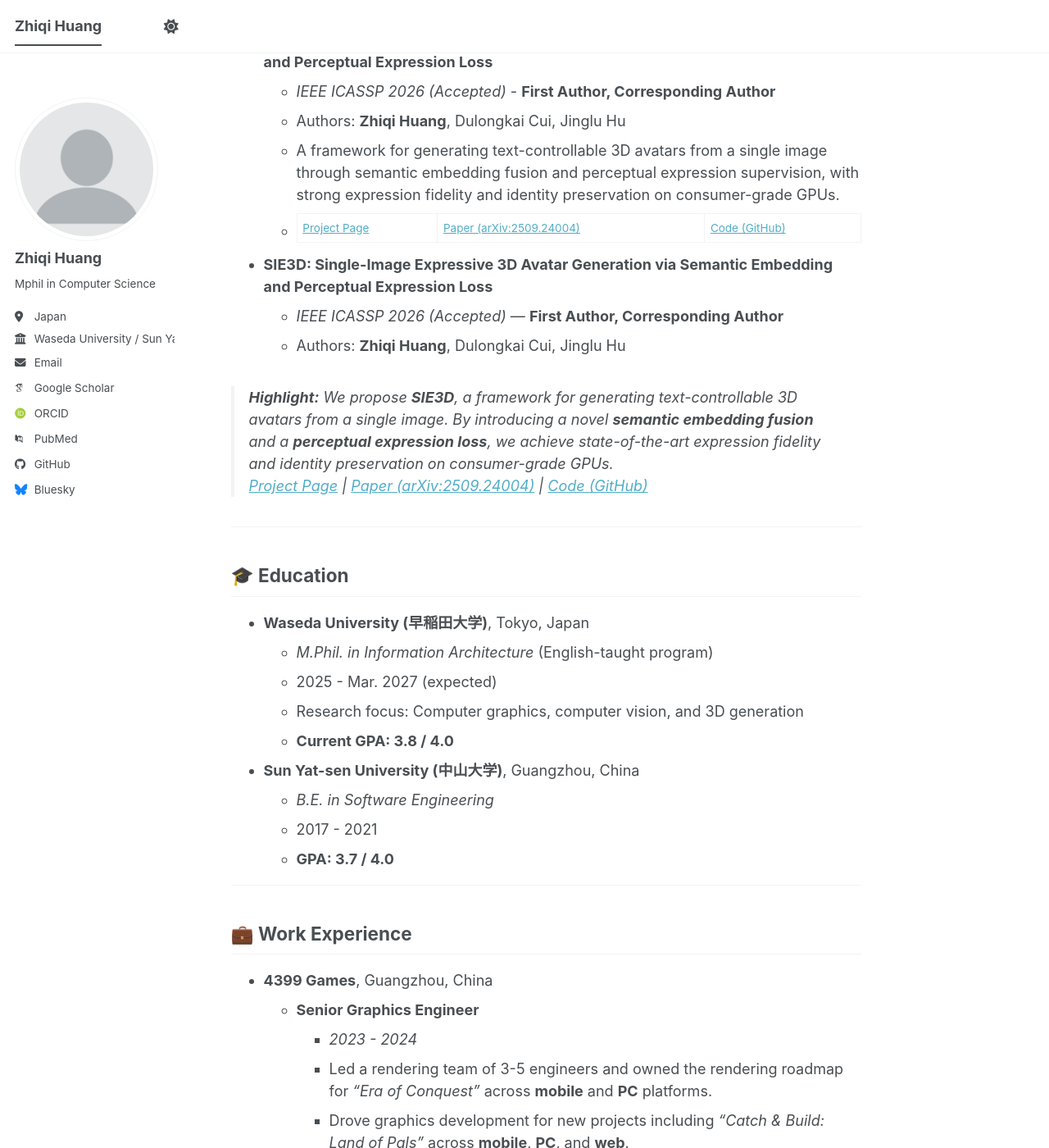
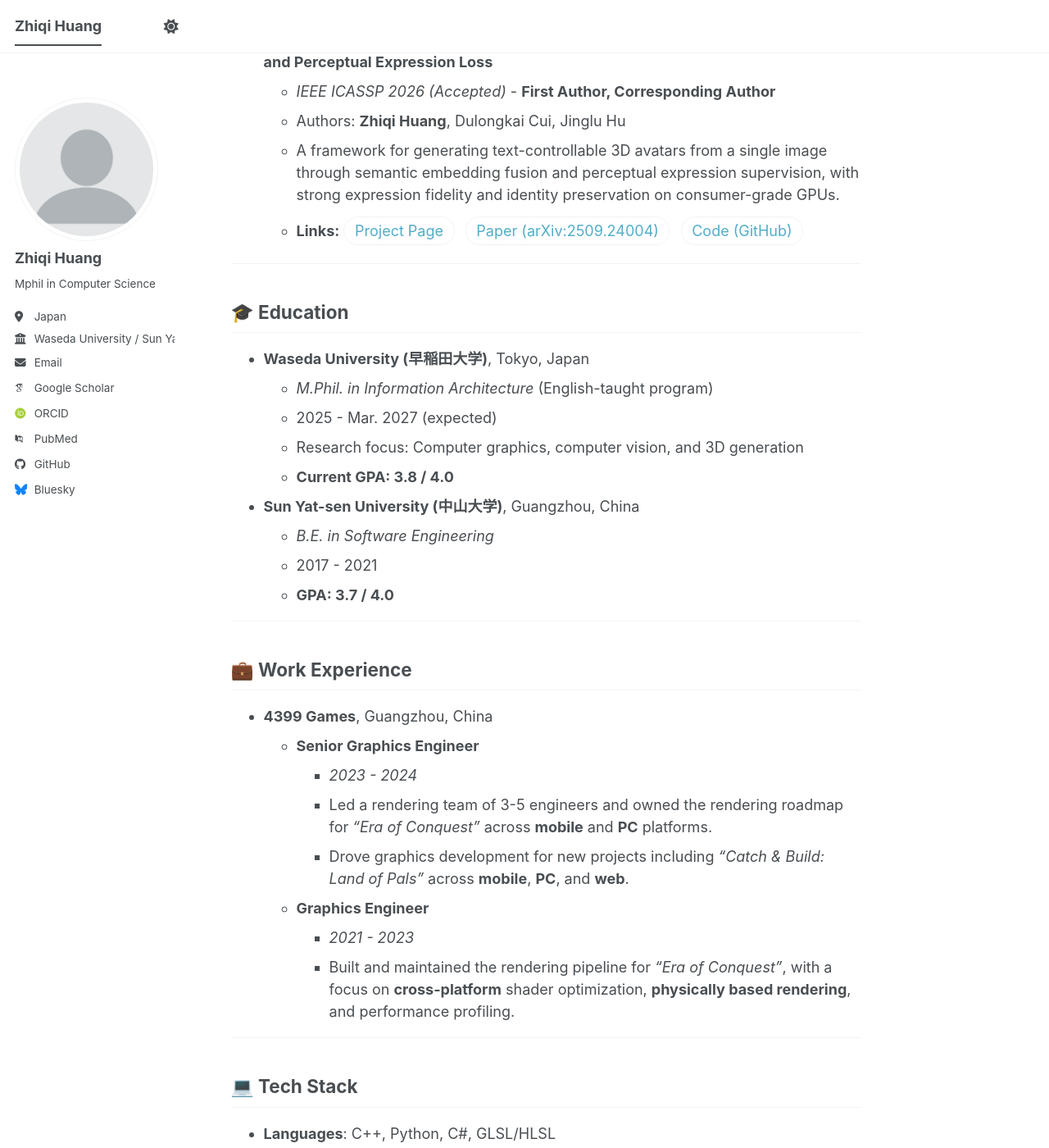
Before and after one commit to huang-zhiqi/huang-zhiqi.github.io, a Jekyll site: the page built from _pages/about.md, in a window 1280 px wide and 1400 px high, scrolled down 670 px. Shown: the whole window at 82% size. Built offline with Jekyll 4.4.1, drawn with Linux system fonts in a browser that asks for light colours; some web fonts are replaced; a script bundle is joined from its source files by our own code; library files that are not in the unit come from our copies.

Commit message:
调优一版

```diff
--- a/_includes/head/custom.html
+++ b/_includes/head/custom.html
@@ -14,4 +14,25 @@
 <link rel="icon" href="/images/favicon.ico"/>
 <meta name="theme-color" content="#ffffff"/>
 
+<style>
+  .page__content .pub-link {
+    display: inline-block;
+    margin: 0.2rem 0.45rem 0.2rem 0;
+    padding: 0.18rem 0.7rem;
+    color: var(--global-link-color);
+    text-decoration: none;
+    border: 1px solid var(--global-border-color);
+    border-radius: 999px;
+    background: var(--global-bg-color);
+    transition: color 0.15s ease, border-color 0.15s ease, background-color 0.15s ease;
+  }
+
+  .page__content .pub-link:hover {
+    color: var(--global-link-color-hover);
+    text-decoration: none;
+    border-color: var(--global-link-color);
+    background-color: rgba(82, 173, 200, 0.08);
+  }
+</style>
+
 <!-- end custom head snippets -->
--- a/_pages/about.md
+++ b/_pages/about.md
@@ -26,14 +26,7 @@ My current interests include expressive 3D avatar generation, semantic control,
   * *IEEE ICASSP 2026 (Accepted)* - **First Author, Corresponding Author**
   * Authors: **Zhiqi Huang**, Dulongkai Cui, Jinglu Hu
   * A framework for generating text-controllable 3D avatars from a single image through semantic embedding fusion and perceptual expression supervision, with strong expression fidelity and identity preservation on consumer-grade GPUs.
-  * [Project Page](https://huang-zhiqi.github.io/SIE3D/) | [Paper (arXiv:2509.24004)](https://arxiv.org/abs/2509.24004) | [Code (GitHub)](https://github.com/huang-zhiqi/SIE3D)
-
-* **SIE3D: Single-Image Expressive 3D Avatar Generation via Semantic Embedding and Perceptual Expression Loss**
-  * *IEEE ICASSP 2026 (Accepted)* — **First Author, Corresponding Author**
-  * Authors: **Zhiqi Huang**, Dulongkai Cui, Jinglu Hu
-
-> **Highlight:** We propose **SIE3D**, a framework for generating text-controllable 3D avatars from a single image. By introducing a novel **semantic embedding fusion** and a **perceptual expression loss**, we achieve state-of-the-art expression fidelity and identity preservation on consumer-grade GPUs.
-[Project Page](https://huang-zhiqi.github.io/SIE3D/) | [Paper (arXiv:2509.24004)](https://arxiv.org/abs/2509.24004) | [Code (GitHub)](https://github.com/huang-zhiqi/SIE3D)
+  * **Links:** <a class="pub-link" href="https://huang-zhiqi.github.io/SIE3D/">Project Page</a> <a class="pub-link" href="https://arxiv.org/abs/2509.24004">Paper (arXiv:2509.24004)</a> <a class="pub-link" href="https://github.com/huang-zhiqi/SIE3D">Code (GitHub)</a>
 
 ---
 
```
